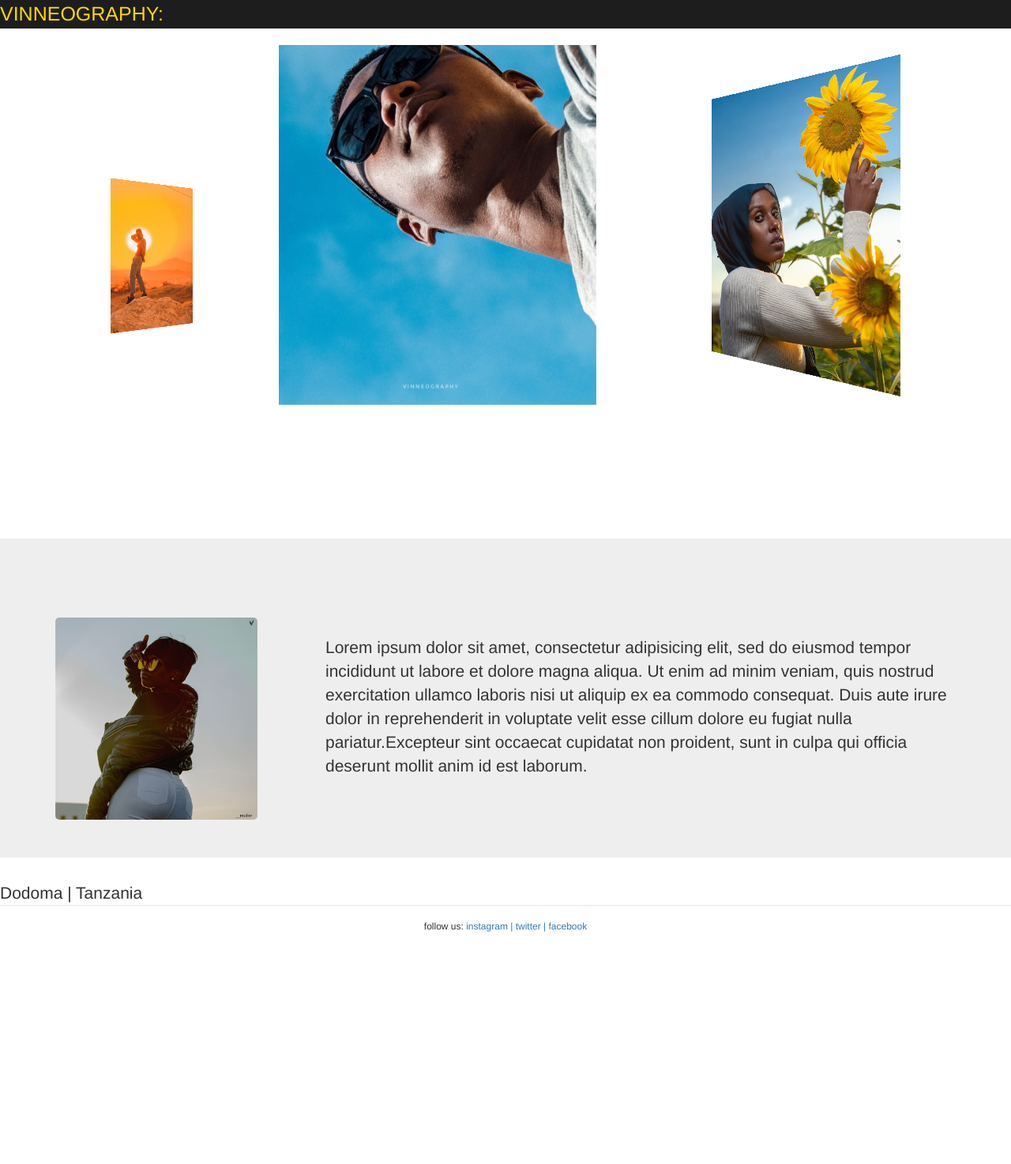
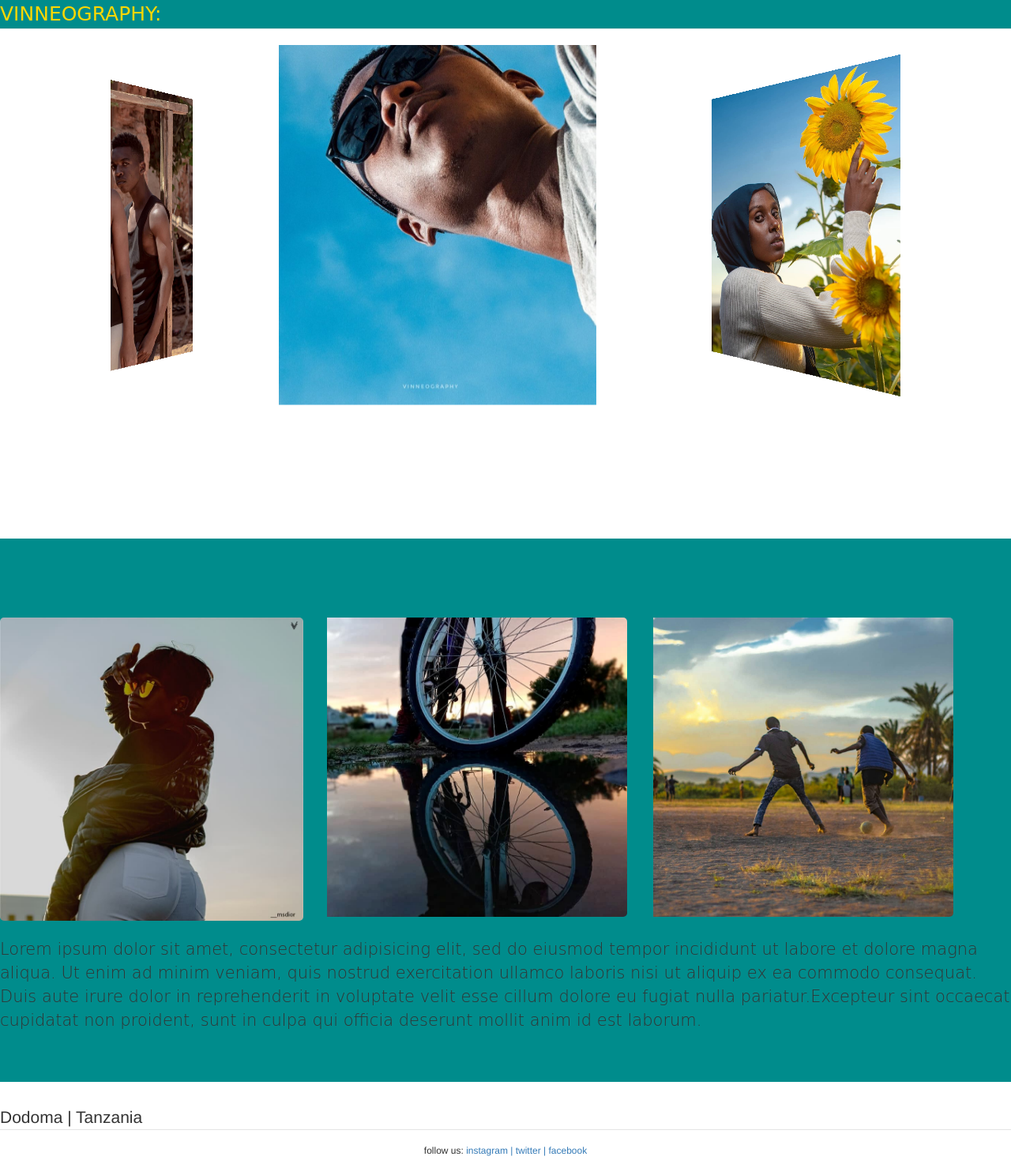
Before and after one commit to stevey52/projectVin, a Django app: page /outdoor/ in a window 1280 px wide. Shown: the whole page at 79% size. Before the commit the page ends 1180 px from the top, so only its background shows below. Run offline with Django 3.2, Linux system fonts and the light colour scheme; some libraries are stand-ins or nearby versions.

Commit message:
sophie pic

```diff
--- a/static/css/indoor.css
+++ b/static/css/indoor.css
@@ -2,6 +2,7 @@
 p{
   text-align: center;
   padding-top: 90px;
+  font-family: 'Dancing Script', cursive;
 }
 
 #himself{
--- a/static/css/outdoor.css
+++ b/static/css/outdoor.css
@@ -107,7 +107,18 @@
 }
 
 p{
-  margin-left: 30px;
-  padding-left: 30%;
+  margin-left: 0px;
+  padding-left: 0%;
   padding-top: 2%;
+  font-family: 'Dancing Script', cursive;
 }
+
+#vin{
+  font-family: 'Dancing Script', cursive;
+}
+
+#myImg2,#myImg3{
+
+  padding-left: 30px;
+
+}
--- a/static/java/home.js
+++ b/static/java/home.js
@@ -25,7 +25,7 @@
 var changeMidtext = document.querySelector("#midtext")
 changeMidtext.addEventListener("mouseover",function(){
   changeMidtext.textContent = "Meet with the science of Light Balanced from indoor,outdoor and Black&White images";
-  changeMidtext.style.color = "red";
+  changeMidtext.style.color = "#008C8C";
 })
 
 // adding an addEventListener (mouseout)to reverse the change
--- a/templates/indoor.html
+++ b/templates/indoor.html
@@ -13,7 +13,7 @@
   </head>
   <body>
 
-    <legend>
+    <legend style="background:#008C8C;">
       <a href="{% url "home"%}">Back</a>
     </legend>
 
@@ -53,7 +53,7 @@
 
 <legend></legend>
 <div id="belowSocial_Links" align="center">
-  <h4 style="font-size:12px;">
+  <h4 style="font-size:16px;">
     <a href="https://www.instagram.com/vinneography/">instagram  |  </a>
     <a href="https://twitter.com/VinnyPallingo">twitter  |  </a>
     <a href="https://www.facebook.com/Vinneography">facebook</a>
--- a/templates/outdoor.html
+++ b/templates/outdoor.html
@@ -8,6 +8,7 @@
     <link rel="stylesheet" href="{% static "css/outdoor.css"%}">
     <link rel="stylesheet" href="{% static "css/popup.css"%}">
     <link rel="stylesheet" href="https://stackpath.bootstrapcdn.com/bootstrap/3.4.1/css/bootstrap.min.css" integrity="sha384-HSMxcRTRxnN+Bdg0JdbxYKrThecOKuH5zCYotlSAcp1+c8xmyTe9GYg1l9a69psu" crossorigin="anonymous">
+    <link rel="preconnect" href="https://fonts.googleapis.com">
     <script src= "{% static "java/outdoor.js"%}" type="text/javascript"></script>
     <script src="{% static "java/outdoor2.js"%}">
 
@@ -17,8 +18,8 @@
 
   <body>
     <header>
-      <legend style="background:#1d1d1d;">
-        <a style="font-size:25px; color:#ffd700;" href="{% url "home" %}">VINNEOGRAPHY:</a>
+      <legend style="background:#008C8C;">
+        <a id="vin" style="font-size:25px; color:#ffd700;" href="{% url "home" %}">VINNEOGRAPHY:</a>
       </legend>
 
 
@@ -58,6 +59,9 @@
                       <li>
                           <a class="thumb" href="{% static "images/model_sunset2__-.jpg"%}"></a>
                       </li>
+                      <li>
+                          <a class="thumb" href="{% static "images/Sophie__-.jpg"%}"></a>
+                      </li>
                   </ul>
               </div>
           </div>
@@ -66,11 +70,11 @@
 
 
 
-          <div class="jumbotron" style="padding-top:100px;">
-              <div class="container">
+          <div class="jumbotron" style="padding-top:100px;background:#008C8C">
+              <!-- <div class="container"> -->
 
 
-                <img id="myImg" src="{% static "images/msry_-.jpg"%}" alt="" style="width:20vw;float: left;">
+                <img id="myImg" src="{% static "images/msry_-.jpg"%}" alt="" style="width:30vw;float: left;">
 
                 <div id="myModal" class="modal">
                   <span class="close">&times;</span>
@@ -79,7 +83,23 @@
                 </div>
 
 
+        <img id="myImg2" src="{% static "images/bike___-.jpg"%}" alt="" style="width:32vw;">
 
+        <div id="myModal2" class="modal2">
+          <span class="close2">&times;</span>
+          <img class="modal-content2" id="img02">
+          <div id="caption2"></div>
+        </div>
+
+
+
+          <img id="myImg3" src="{% static "images/mvumiBall__-3.jpg"%}" alt="" style="width:32vw;">
+
+          <div id="myModal3" class="modal2">
+          <span class="close3">&times;</span>
+          <img class="modal-content3" id="img03">
+          <div id="caption3"></div>
+          </div>
 
         <p>Lorem ipsum dolor sit amet, consectetur adipisicing elit, sed
           do eiusmod tempor incididunt ut labore et dolore magna aliqua.
@@ -90,12 +110,7 @@
           proident, sunt in culpa qui officia deserunt mollit anim id est laborum.</p>
 
       </div>
-
-
-
     </div>
-
-
 
 
 
```
Also changed, not shown: static/images/Sophie__-.jpg (added), static/images/bike___-.jpg (added), static/images/car.jpg (added), static/images/nature.jpeg (added), static/images/tree.jpeg (added). Lines whose indentation alone changed are shown as unchanged.
